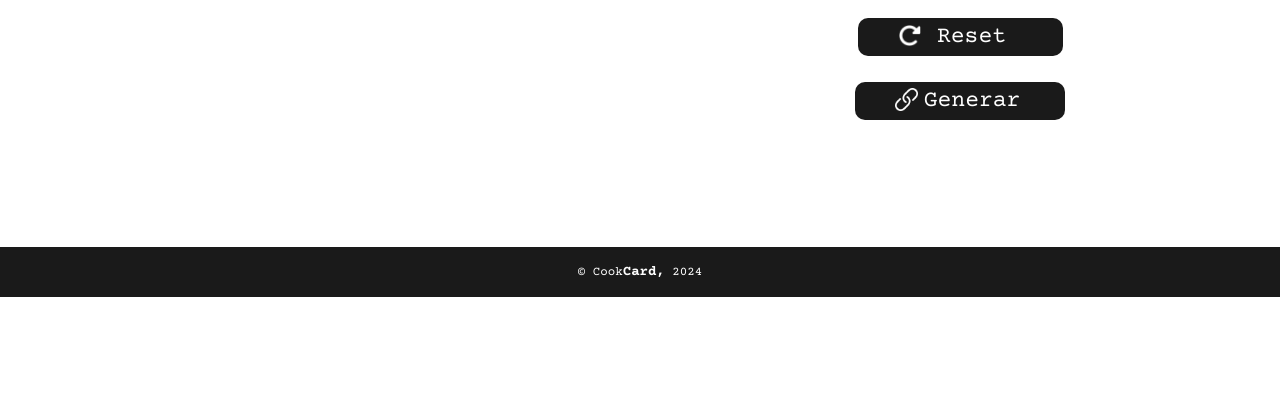
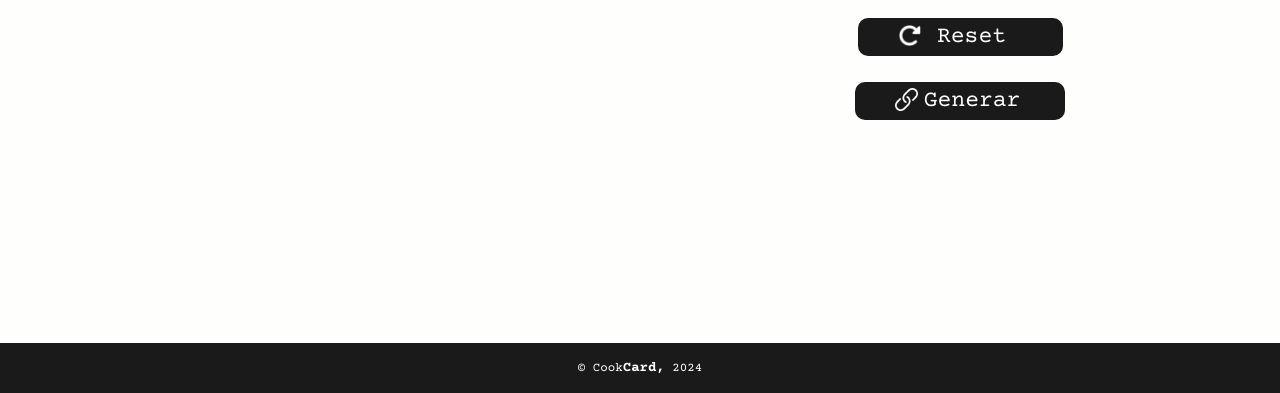
Before and after one commit to AlmuDiazMadramany/project-promo-b-module-2-team-1, a website built with Vite: page src/create.html in a window 1280 px wide. Shown: the part 503-896 px from the top of the page. Before the commit the page ends 800 px from the top, so only its background shows below. Built offline with nearby package versions, Linux system fonts and the light colour scheme.

Commit message:
FINAL FIXES FOREVER

```diff
--- a/src/scss/layout/_footer.scss
+++ b/src/scss/layout/_footer.scss
@@ -1,4 +1,5 @@
 .footer {
+  // position: fixed;
   left: 0;
   bottom: 0;
   width: 100vw;
@@ -10,6 +11,7 @@
   display: flex;
   justify-content: center;
   align-items: center;
+  margin-top: 150px;
 }
 
 .footerLanding {
--- a/src/scss/layout/_redes.scss
+++ b/src/scss/layout/_redes.scss
@@ -15,7 +15,7 @@
   color: $color-black;
   font-weight: bold;
   font-size: 16px;
-  width: 200px;
+  // width: 200px;
   text-align: center;
   padding-top: 30px;
   text-align: center;
@@ -38,6 +38,7 @@
 }
 
 .linkShare {
+  margin-left: 6px;
     font-family: $font-main;
     font-size: 16px;
     font-weight: bold;
--- a/src/scss/pages/_create.scss
+++ b/src/scss/pages/_create.scss
@@ -2,19 +2,19 @@
     margin: 0;
     padding: 0;
     box-sizing: border-box;
-    overflow-x: hidden;
+    // overflow-x: hidden;
   }
 
 .createBody {
-    // background-color: $color-background;
+    background-color: $color-background;
     display: flex;
     flex-direction: column;
     align-items: center;
 }
 
-.createMain {
-    height: calc(100vh - 100px);
-}
+// .createMain {
+//     height: calc(100vh - 100px);
+// }
 
 .cardstyle{
     height: auto;
```
